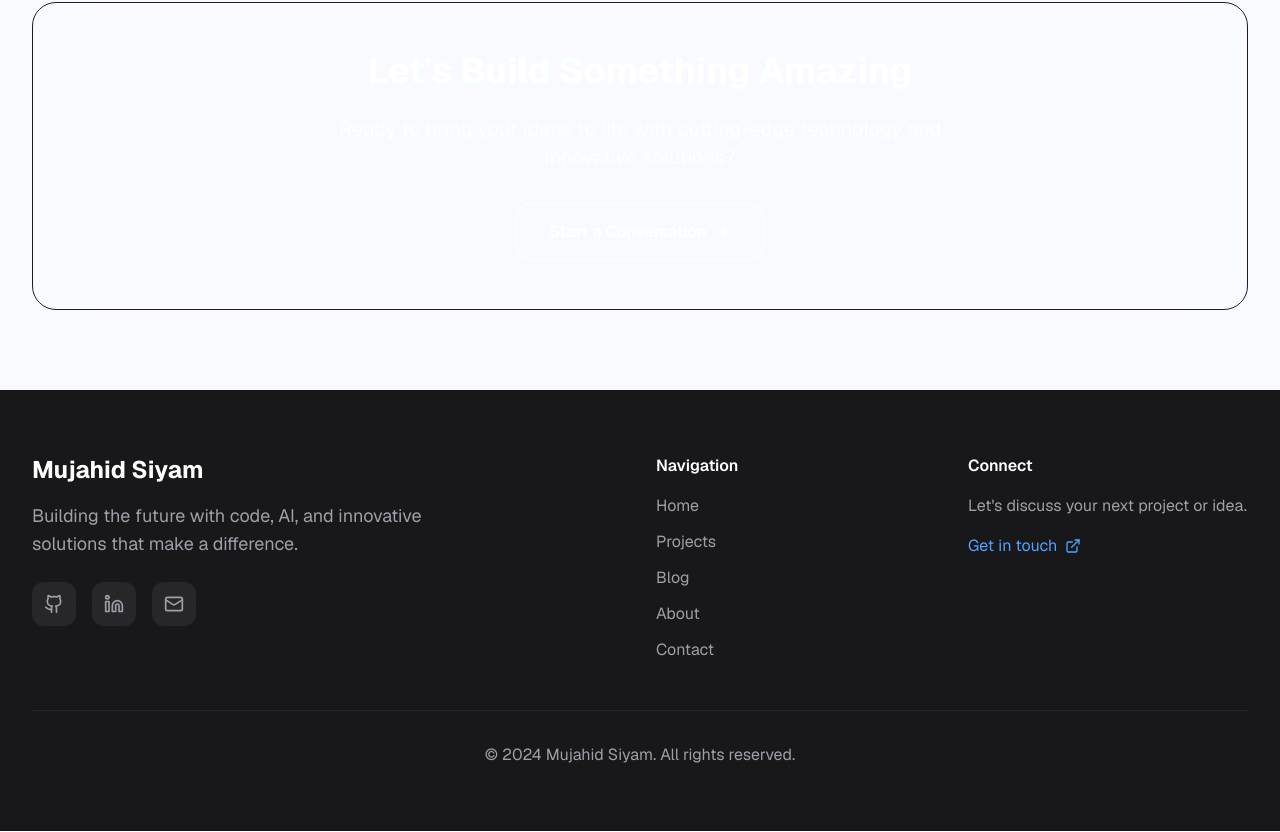
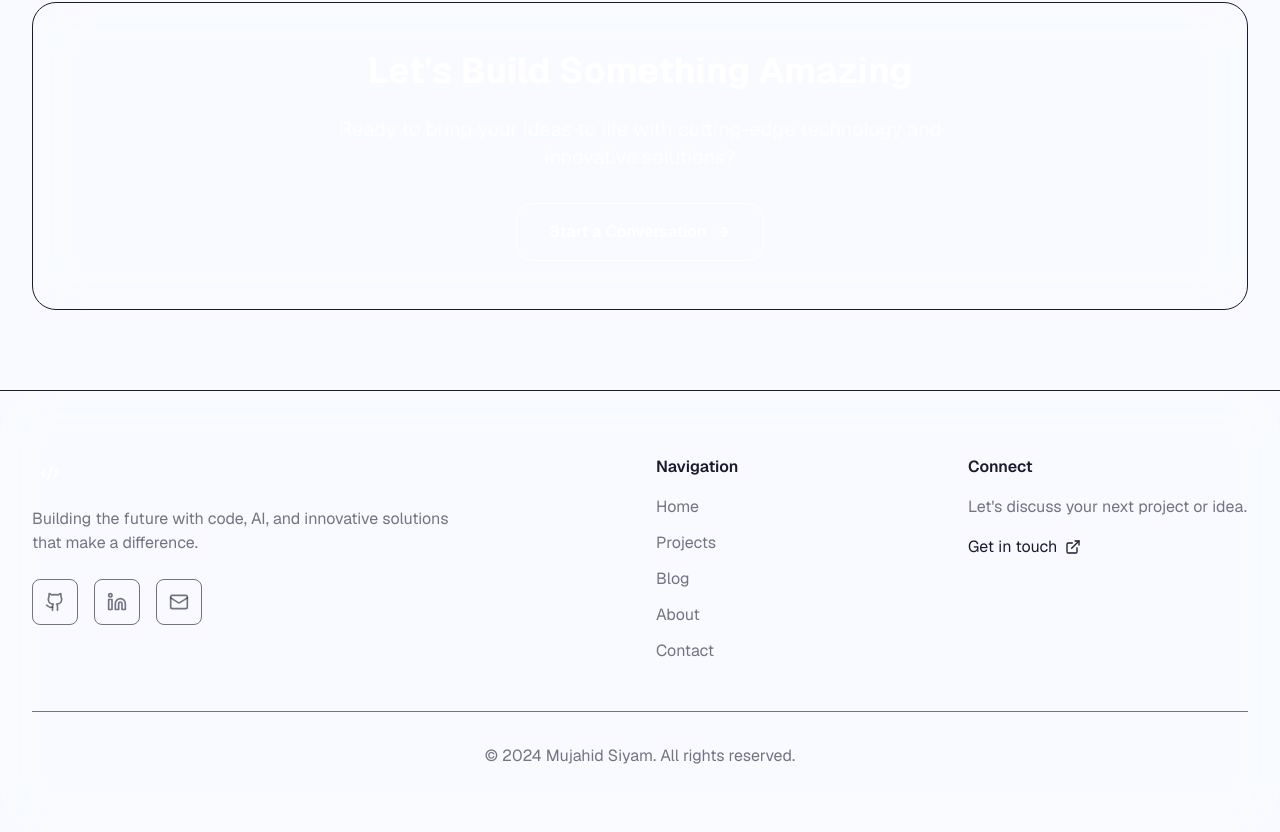
Before and after one commit to mujaxso/mujaxso.com.nextjs, a Next.js app: page / in a window 1280 px wide. Shown: the part 1358-2190 px from the top of the page. Built offline with nearby package versions, Linux system fonts and the light colour scheme.

Commit message:
feat: update footer styling and fix dark mode switcher
Co-authored-by: aider (deepseek/deepseek-chat) <aider@aider.chat>

```diff
--- a/src/app/components/Footer.tsx
+++ b/src/app/components/Footer.tsx
@@ -1,39 +1,53 @@
+"use client";
+
 import Link from "next/link";
-import { Github, Linkedin, Mail, ExternalLink } from "lucide-react";
+import { Github, Linkedin, Mail, ExternalLink, Code2 } from "lucide-react";
 
 export default function Footer() {
   return (
-    <footer className="bg-zinc-900 text-zinc-400">
+    <footer className="backdrop-blur-xl bg-glass border-t border-glass-border">
       <div className="max-w-7xl mx-auto px-4 sm:px-6 lg:px-8 py-16">
         <div className="grid grid-cols-1 md:grid-cols-4 gap-8">
           <div className="md:col-span-2">
-            <h3 className="text-2xl font-bold text-white mb-4">Mujahid Siyam</h3>
-            <p className="text-lg mb-6 max-w-md">
+            <div className="flex items-center gap-3 mb-4">
+              <div className="p-2 bg-gradient-to-r from-primary to-secondary rounded-xl backdrop-blur-sm">
+                <Code2 className="w-5 h-5 text-white" />
+              </div>
+              <span className="text-xl font-bold bg-gradient-to-r from-primary to-secondary bg-clip-text text-transparent">
+                Mujahid Siyam
+              </span>
+            </div>
+            <p className="text-foreground/60 mb-6 max-w-md">
               Building the future with code, AI, and innovative solutions that make a difference.
             </p>
             <div className="flex gap-4">
               {[
-                { href: "https://github.com", icon: Github, label: "GitHub" },
-                { href: "https://linkedin.com", icon: Linkedin, label: "LinkedIn" },
-                { href: "mailto:contact@mujahid.com", icon: Mail, label: "Email" }
+                { href: "https://github.com/mujaxso", icon: Github, label: "GitHub" },
+                { href: "https://linkedin.com/in/mujaxso", icon: Linkedin, label: "LinkedIn" },
+                { href: "mailto:contact@mujaxso.com", icon: Mail, label: "Email" }
               ].map((item) => (
-                <Link
+                <a
                   key={item.label}
                   href={item.href}
-                  className="p-3 bg-zinc-800 rounded-xl hover:bg-zinc-700 hover:text-white transition-all duration-200 group"
+                  target="_blank"
+                  rel="noopener noreferrer"
+                  className="p-3 text-foreground/60 hover:text-primary transition-all duration-300 hover:scale-110 backdrop-blur-sm bg-glass border border-glass-border rounded-lg"
                 >
                   <item.icon className="w-5 h-5" />
                   <span className="sr-only">{item.label}</span>
-                </Link>
+                </a>
               ))}
             </div>
           </div>
           <div>
-            <h4 className="text-white font-semibold mb-4">Navigation</h4>
+            <h4 className="text-foreground font-semibold mb-4">Navigation</h4>
             <ul className="space-y-3">
               {['Home', 'Projects', 'Blog', 'About', 'Contact'].map((item) => (
                 <li key={item}>
-                  <Link href={item === 'Home' ? '/' : `/${item.toLowerCase()}`} className="hover:text-white transition-colors">
+                  <Link
+                    href={item === 'Home' ? '/' : `/${item.toLowerCase()}`}
+                    className="text-foreground/60 hover:text-primary transition-colors"
+                  >
                     {item}
                   </Link>
                 </li>
@@ -41,17 +55,17 @@ export default function Footer() {
             </ul>
           </div>
           <div>
-            <h4 className="text-white font-semibold mb-4">Connect</h4>
-            <p className="mb-4">Let's discuss your next project or idea.</p>
-            <Link
-              href="mailto:contact@mujahid.com"
-              className="inline-flex items-center gap-2 text-blue-400 hover:text-blue-300 transition-colors"
+            <h4 className="text-foreground font-semibold mb-4">Connect</h4>
+            <p className="text-foreground/60 mb-4">Let's discuss your next project or idea.</p>
+            <a
+              href="mailto:contact@mujaxso.com"
+              className="inline-flex items-center gap-2 text-primary hover:text-primary-dark transition-colors"
             >
               Get in touch <ExternalLink className="w-4 h-4" />
-            </Link>
+            </a>
           </div>
         </div>
-        <div className="border-t border-zinc-800 mt-12 pt-8 text-center">
+        <div className="border-t border-glass-border mt-12 pt-8 text-center text-foreground/60">
           <p>© 2024 Mujahid Siyam. All rights reserved.</p>
         </div>
       </div>
--- a/src/app/components/ModeToggle.tsx
+++ b/src/app/components/ModeToggle.tsx
@@ -1,47 +1,46 @@
 "use client"
 
 import { useState, useEffect } from "react";
+import { Moon, Sun } from "lucide-react";
 
 export default function ModeToggle() {
   const [darkMode, setDarkMode] = useState(false);
 
   useEffect(() => {
-    // Check if user has a preference in localStorage
-    const savedMode = localStorage.getItem("darkMode") === "true";
-    setDarkMode(savedMode);
-    document.documentElement.classList.toggle("dark", savedMode);
+    // Check system preference and localStorage
+    const savedMode = localStorage.getItem("darkMode");
+    const systemPrefersDark = window.matchMedia('(prefers-color-scheme: dark)').matches;
+
+    // Use saved mode if exists, otherwise use system preference
+    const initialDarkMode = savedMode !== null ? savedMode === "true" : systemPrefersDark;
+
+    setDarkMode(initialDarkMode);
+    if (initialDarkMode) {
+      document.documentElement.classList.add('dark');
+    } else {
+      document.documentElement.classList.remove('dark');
+    }
   }, []);
 
   const toggleMode = () => {
     const newMode = !darkMode;
     setDarkMode(newMode);
-    document.documentElement.classList.toggle("dark", newMode);
     localStorage.setItem("darkMode", String(newMode));
+
+    if (newMode) {
+      document.documentElement.classList.add('dark');
+    } else {
+      document.documentElement.classList.remove('dark');
+    }
   };
 
   return (
     <button
       onClick={toggleMode}
-      className="p-2 rounded-lg bg-zinc-200 dark:bg-zinc-700 text-zinc-800 dark:text-zinc-200 hover:bg-zinc-300 dark:hover:bg-zinc-600 transition-colors"
+      className="p-2 rounded-lg backdrop-blur-sm bg-glass border border-glass-border text-foreground/80 hover:text-primary transition-all duration-300 hover:scale-110"
       aria-label={darkMode ? "Switch to light mode" : "Switch to dark mode"}
     >
-      {darkMode ? (
-        <svg xmlns="http://www.w3.org/2000/svg" width="24" height="24" viewBox="0 0 24 24" fill="none" stroke="currentColor" strokeWidth="2" className="feather feather-sun">
-          <circle cx="12" cy="12" r="5"></circle>
-          <line x1="12" y1="1" x2="12" y2="3"></line>
-          <line x1="12" y1="21" x2="12" y2="23"></line>
-          <line x1="4.22" y1="4.22" x2="5.64" y2="5.64"></line>
-          <line x1="18.36" y1="18.36" x2="19.78" y2="19.78"></line>
-          <line x1="1" y1="12" x2="3" y2="12"></line>
-          <line x1="21" y1="12" x2="23" y2="12"></line>
-          <line x1="4.22" y1="19.78" x2="5.64" y2="18.36"></line>
-          <line x1="18.36" y1="5.64" x2="19.78" y2="4.22"></line>
-        </svg>
-      ) : (
-        <svg xmlns="http://www.w3.org/2000/svg" width="24" height="24" viewBox="0 0 24 24" fill="none" stroke="currentColor" strokeWidth="2" className="feather feather-moon">
-          <path d="M21 12.79A9 9 0 1 1 11.21 3 7 7 0 0 0 21 12.79z"></path>
-        </svg>
-      )}
+      {darkMode ? <Sun className="w-5 h-5" /> : <Moon className="w-5 h-5" />}
     </button>
   );
 }
```
